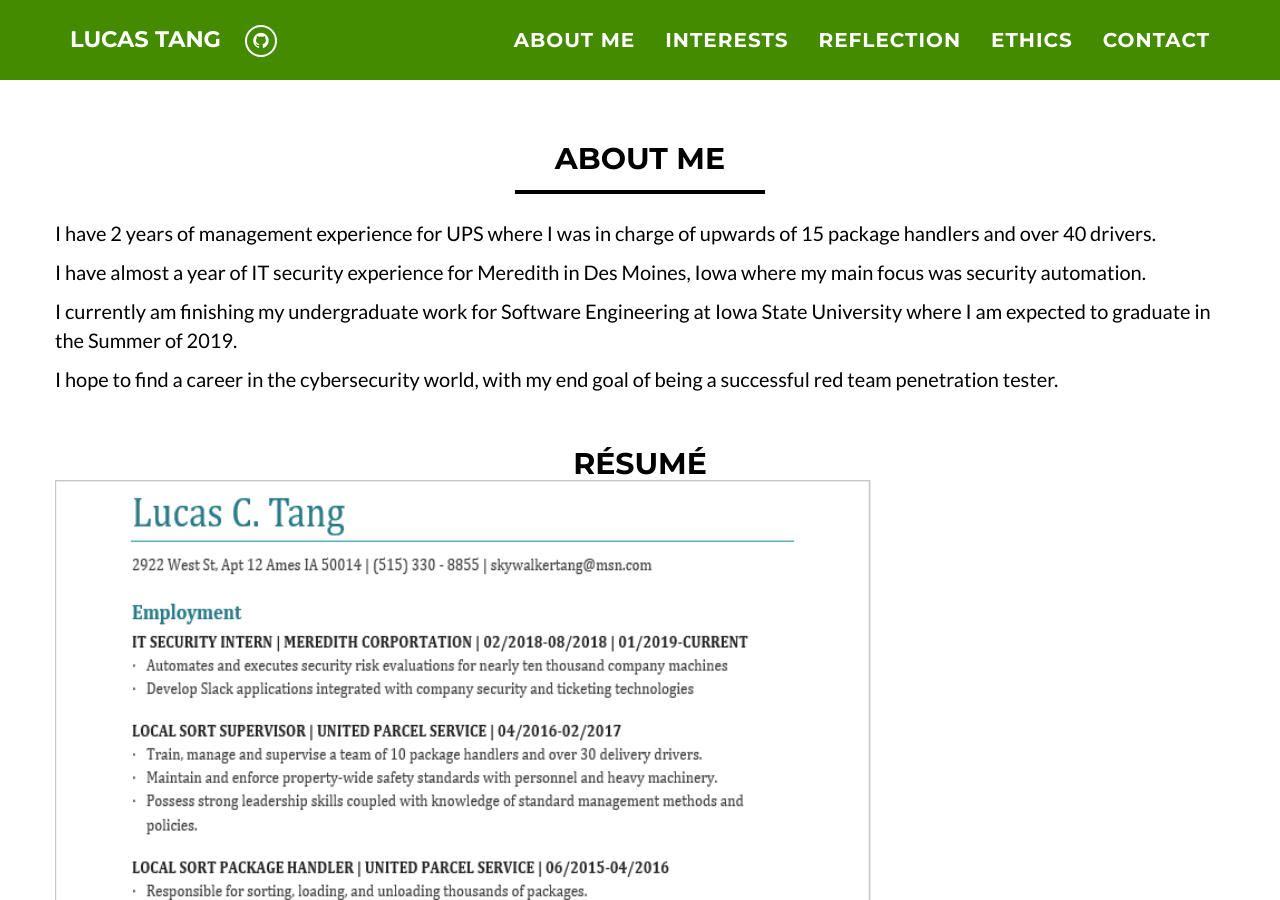
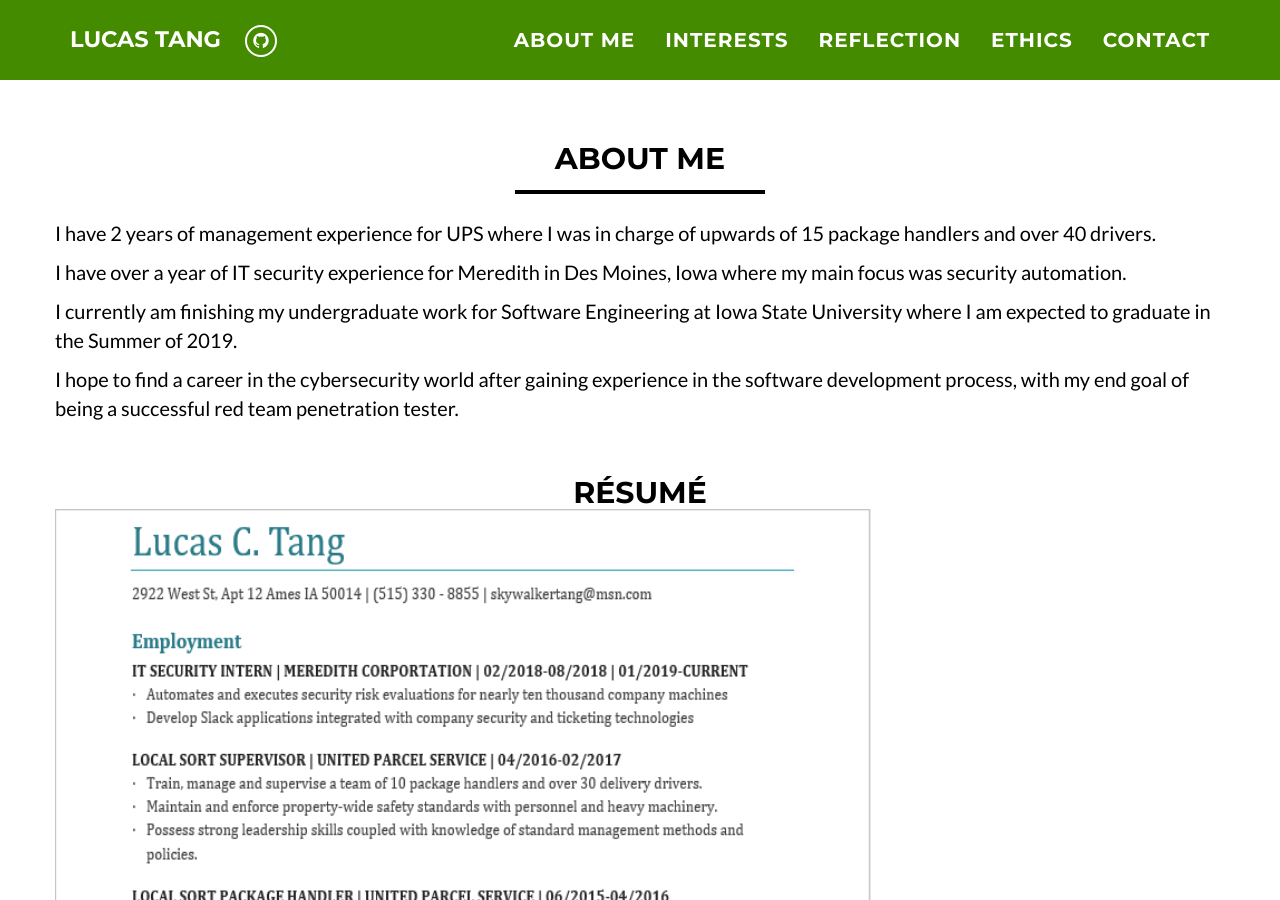
Before and after one commit to Ltango/Ltango.github.io, a Jekyll site: the page built from index.html, in a window 1280 px wide and 900 px high, scrolled down 497 px. Built offline with Jekyll 4.4.1, drawn with Linux system fonts in a browser that asks for light colours.

Commit message:
Update about_me.html

```diff
--- a/_includes/about_me.html
+++ b/_includes/about_me.html
@@ -12,14 +12,14 @@
 
         </p>
 		    <p>
-            I have almost a year of IT security experience for Meredith in Des Moines, Iowa where my main focus was security automation.
+            I have over a year of IT security experience for Meredith in Des Moines, Iowa where my main focus was security automation.
 
         </p>
         <p>
            I currently am finishing my undergraduate work for Software Engineering at Iowa State University where I am expected to graduate in the Summer of 2019.
         </p>
 		<p>
-			I hope to find a career in the cybersecurity world, with my end goal of being a successful red team penetration tester.
+			I hope to find a career in the cybersecurity world after gaining experience in the software development process, with my end goal of being a successful red team penetration tester.
         </p>
 		<br>
 		<br>
```
